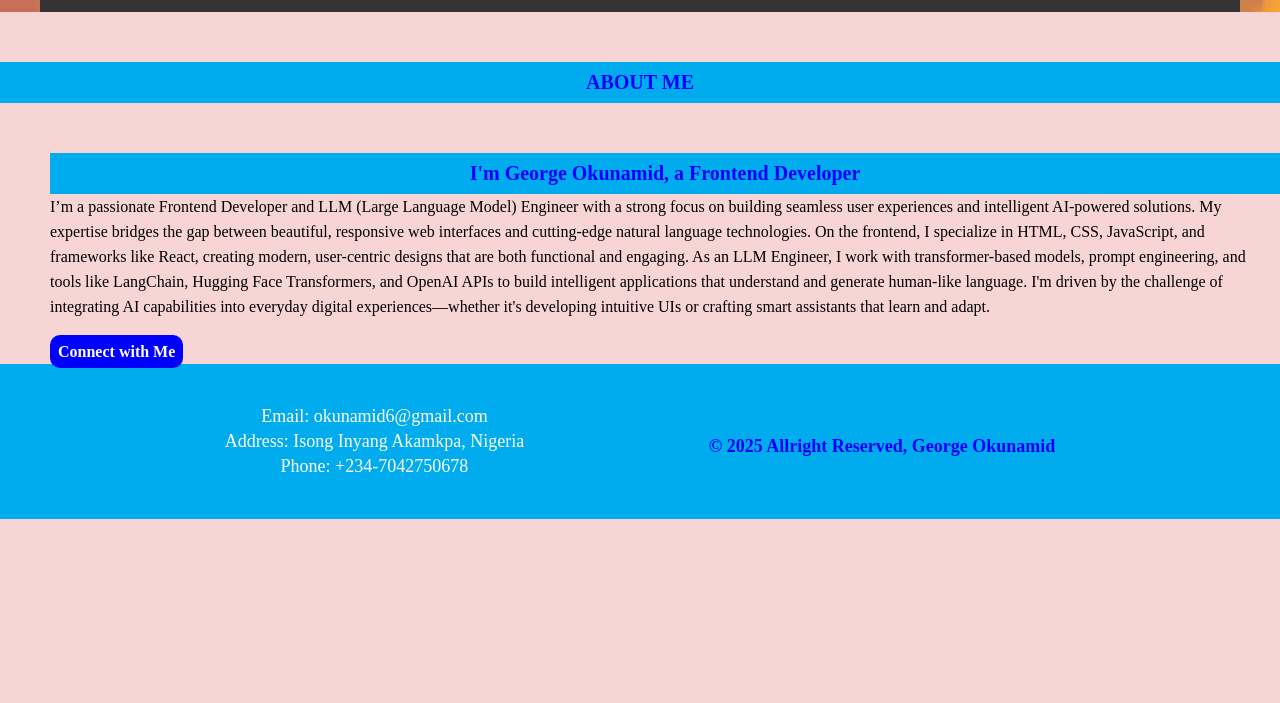
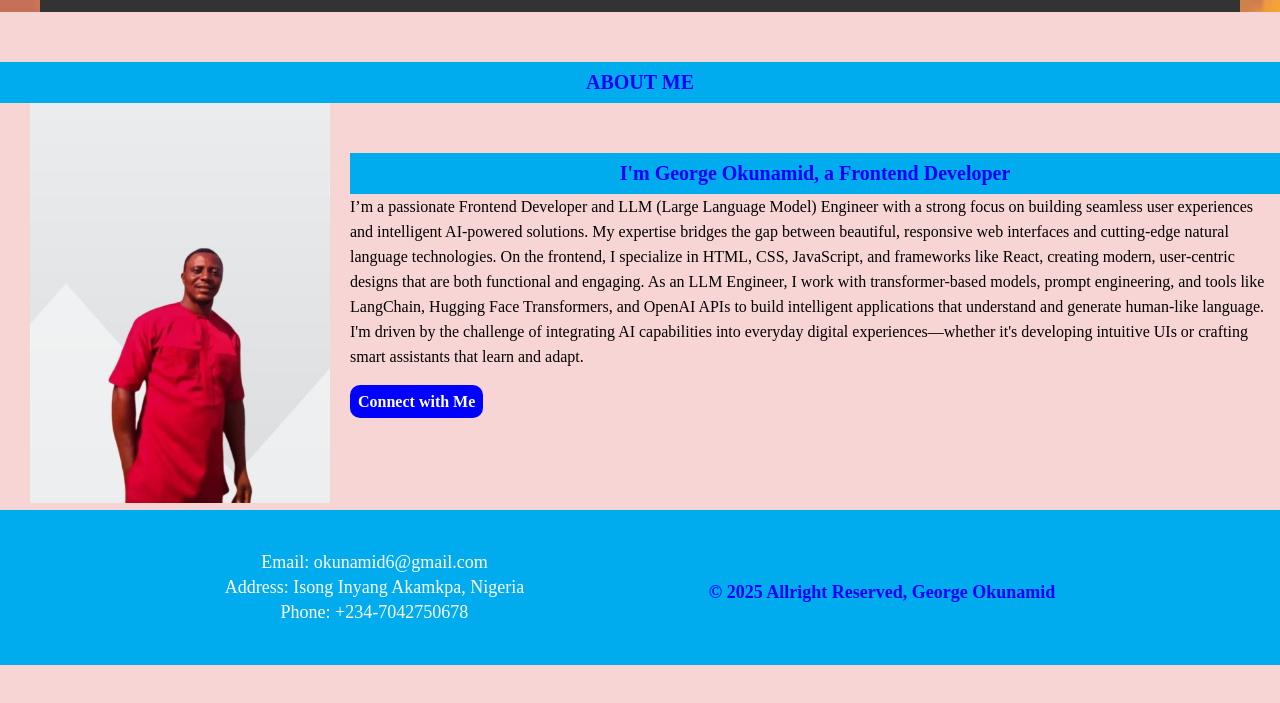
Before and after one commit to georgetech25/job-search, a plain HTML site: page about.html in a window 1280 px wide. Shown: the part 63-766 px from the top of the page. Drawn offline with Linux system fonts and the light colour scheme; files whose address does not match are found by name.

Commit message:
Update about.html

```diff
--- a/about.html
+++ b/about.html
@@ -39,7 +39,7 @@
         <h2>ABOUT ME</h2>
         <div class="content">
             <div class="right-content">
-                <img src="images/Abt img.jpg" alt="">
+                <img src="Abt img.jpg" alt="">
             </div>
 
             <div class="left-content">
```
